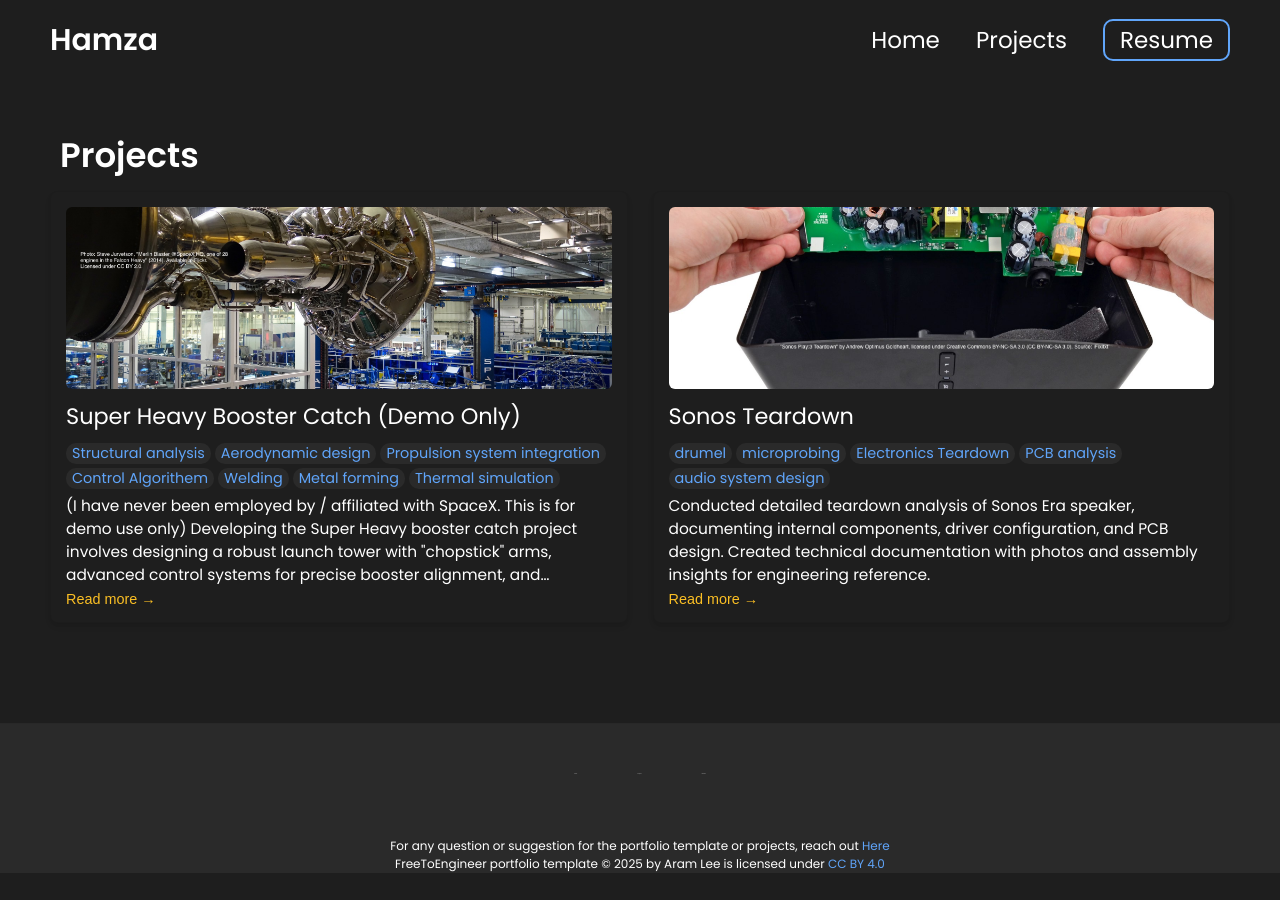
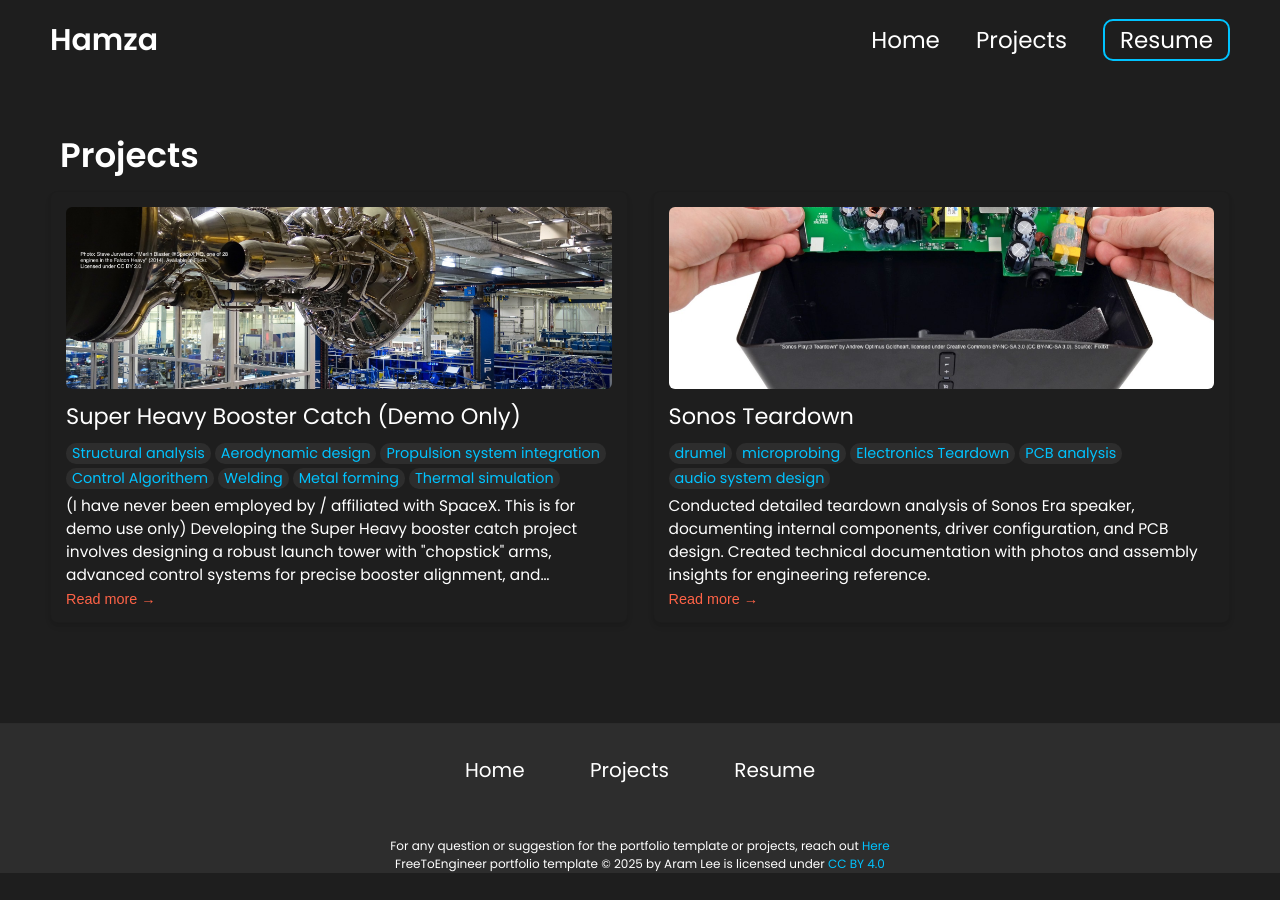
Before and after one commit to humxah007/humxah007.github.io, a Jekyll site: the page built from projects.html, in a window 1280 px wide. Built offline with Jekyll 4.4.1, drawn with Linux system fonts in a browser that asks for light colours.

Commit message:
Update styles.css

```diff
--- a/css/styles.css
+++ b/css/styles.css
@@ -2,15 +2,13 @@
 ---
 
 :root {
-  --text-color: #ffffff;              /* white text */
-  --border-color: #4b5563;            /* medium gray border */
-  --link-color: #60a5fa;              /* soft blue for links */
-  --highlight-color: #fbbf24;         /* yellow/orange highlight */
-  --background-color: #1e1e1e;        /* space grey background */
-  --light-background-color: #2a2a2a;  /* slightly lighter grey */
+  --text-color: {{ site.colors.text }};
+  --border-color: {{ site.colors.border }};
+  --link-color: {{ site.colors.link }};
+  --highlight-color: {{ site.colors.highlight }};
+  --background-color: {{ site.colors.background }};
+  --light-background-color: {{ site.colors.light_background }};
 }
-
-
 
 * {
     margin: 0;
@@ -467,22 +465,17 @@
     color:var(--text-color)
 }
 
-.contact-section .group form input,
-.contact-section .group form textarea {
+.contact-section .group form input, .contact-section .group form textarea {
     font-family: 'Poppins', sans-serif;
-    background-color: #3a3a3a;         /* lighter grey for good contrast */
-    color: var(--text-color);          /* white text */
+    background-color: var(--light-background-color);
     border: 1px groove var(--text-color);
-    padding: 5px;
+    padding:5px;
     margin-bottom: 10px;
     outline: none;
     resize: none;
     font-size: 13px;
-}
 
 }
-
-/* Button for Send Message */
 
 .contact-section .group form button {
     font-size: 16px;
@@ -494,7 +487,6 @@
     cursor: pointer;
     transition: 0.1s
 }
-
 
 
 /* FOOTER */
@@ -539,13 +531,13 @@
 }
 
 footer .links a {
-    color: var(--light-background-color);
-    font-size: 1px;
+    color: var(--text-color);
+    font-size: 20px;
     margin: 0 30px;
 }
 
 footer .links a:hover {
-    color: var(--light-background-color);
+    color: var(--link-color);
 }
 
 footer .license {
```
